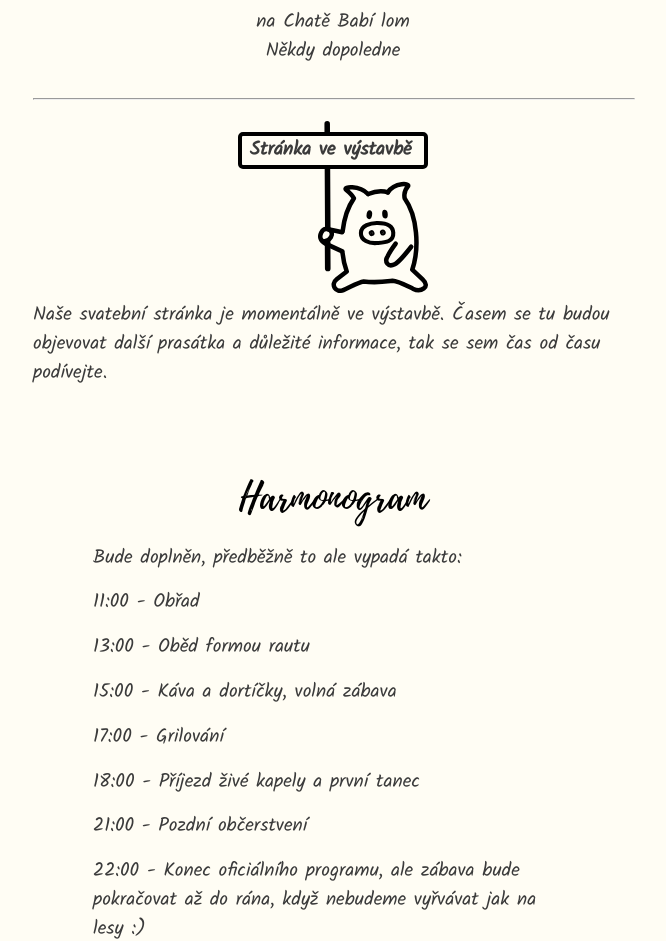
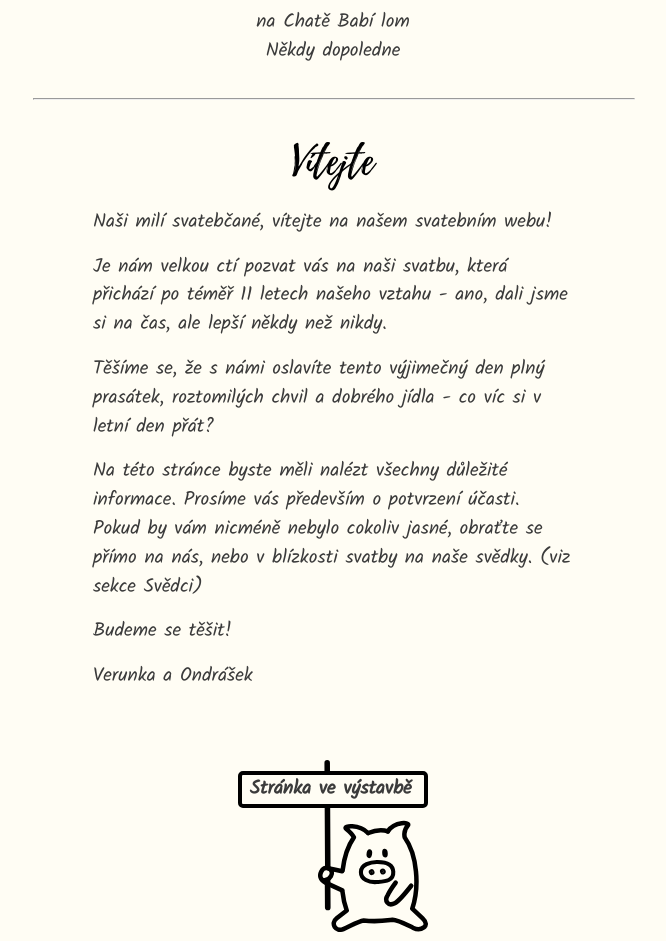
Before and after one commit to Papooch/takmysetedavemem.cz, a Nuxt app: page / in a window 1280 px wide. Shown: the part 343-1284 px from the top of the page, without its empty margins (307-973 px from the left). Built offline with nearby package versions, Linux system fonts and the light colour scheme.

Commit message:
added introduction and updated texts

```diff
--- a/app/components/pages/MainPage.vue
+++ b/app/components/pages/MainPage.vue
@@ -64,6 +64,18 @@
       alignment="center"
       gap="0.5"
     >
+      <PageSection
+        id="introduction"
+        :title="t.sections.introduction.title"
+      >
+        <PMultiline :rows="t.sections.introduction.contentRows" />
+      </PageSection>
+      <PSpacer
+        height="1"
+        width="20%"
+        margin="2"
+      />
+
       <!-- Work in progress info -->
       <div>
         <div
@@ -172,6 +184,17 @@
       >
         <PMultiline :rows="t.sections.gifts.contentRows" />
       </PageSection>
+      <PSpacer
+        height="1"
+        width="20%"
+        margin="2"
+      />
+      <PageSection
+        id="witnesses"
+        :title="t.sections.witnesses.title"
+      >
+        <PMultiline :rows="t.sections.witnesses.contentRows" />
+      </PageSection>
 
       <PSpacer
         height="10"
--- a/i18n/locales/cz.ts
+++ b/i18n/locales/cz.ts
@@ -10,17 +10,31 @@ export const cz = {
   },
 
   sections: {
+    introduction: {
+      title: "Vítejte",
+      contentRows: [
+        "Naši milí svatebčané, vítejte na našem svatebním webu!",
+        "Je nám velkou ctí pozvat vás na naši svatbu, která přichází po téměř 11 letech našeho vztahu - ano, dali jsme si na čas, ale lepší někdy než nikdy.",
+        "Těšíme se, že s námi oslavíte tento výjimečný den plný prasátek, roztomilých chvil a dobrého jídla - co víc si v letní den přát?",
+        "Na této stránce byste měli nalézt všechny důležité informace. Prosíme vás především o potvrzení účasti. Pokud by vám nicméně nebylo cokoliv jasné, obraťte se přímo na nás, nebo v blízkosti svatby na naše svědky. (viz sekce Svědci)",
+        "Budeme se těšit!",
+        "Verunka a  Ondrášek",
+      ],
+    },
     schedule: {
       title: "Harmonogram",
       contentRows: [
         "Bude doplněn, předběžně to ale vypadá takto:",
-        "11:00 - Obřad",
-        "13:00 - Oběd formou rautu",
-        "15:00 - Káva a dortíčky, volná zábava",
+        "10:30 - Trousení hostů",
+        "11:30 - Obřad (to proč jsme tu my)",
+        "13:00 - Oběd formou rautu (to proč jste tu vy)",
+        "14:45 - Káva a dortíček",
+        "15:30 - Svatební kytinka",
+        "16:00 - Svatební kvíz",
         "17:00 - Grilování",
         "18:00 - Příjezd živé kapely a první tanec",
         "21:00 - Pozdní občerstvení",
-        "22:00 - Konec oficiálního programu, ale zábava bude pokračovat až do rána, když nebudeme vyřvávat jak na lesy :)",
+        "22:00 - Konec oficiálního programu, ale zábava bude pokračovat až do rána",
       ],
     },
     confirmation: {
@@ -28,7 +42,6 @@ export const cz = {
       contentRows: [
         "Prosíme, vypište počet osob a jednotlivá jména těch, jejichž účast potvrzujete.",
         "Kapacita chaty je poměrně omezená, proto +1, které nebyly uvedeny na obálce pozvánky, bohužel nejsou možné. Děkujeme za pochopení.",
-        "Děti máme rádi, ale pokud byste měli hlídání, možná byste si s námi svatbu užili o něco více? ",
       ],
     },
     arrival: {
@@ -56,6 +69,13 @@ export const cz = {
       title: "Dárečky",
       contentRows: [
         "Největším dárečkem je pro nás samozřejmě vaše účast. Ale kromě vás máme rádi i penízky. A rádi bychom zase vyrazili poznávat svět.",
+      ],
+    },
+    witnesses: {
+      title: "Svědkové",
+      contentRows: [
+        "Svědčit nám budou naši drazí sourozenci - Dalča a Monča. Pokud budete mít nějaké dotazy během svatebního dne nebo budete potřebovat řešit cokoliv ohledně organizace (např. že pro nás máte nějaké překvapeníčko) či jiných detailů, obracejte se, prosíme, přímo na ně.",
+        "Kontakty doplníme.",
       ],
     },
   },
@@ -103,6 +123,6 @@ export const cz = {
     toBeAdded: "... bude doplněno ...",
     backToHome: "Zpět na úvod",
     websiteUnderConstruction: "Stránka ve výstavbě",
-    websiteUnderConstructionText: "Naše svatební stránka je momentálně ve výstavbě. Časem se tu budou objevovat další prasátka a důležité informace, tak se sem čas od času podívejte.",
+    websiteUnderConstructionText: "Naše svatební stránka je stále ve výstavbě. Většina informací je již aktuální, ale časem se tu budou objevovat další prasátka a důležité detaily, tak se sem čas od času podívejte.",
   },
 };
--- a/i18n/locales/en.ts
+++ b/i18n/locales/en.ts
@@ -12,17 +12,30 @@ export const en: Translations = {
   },
 
   sections: {
+    introduction: {
+      title: "Welcome",
+      contentRows: [
+        "Dear wedding guests, welcome to our wedding website!",
+        "It is a great honour for us to invite you to our wedding, which comes after almost 11 years of our relationship - yes, we took our time, but better late than never.",
+        "We look forward to celebrating this special day with you, full of little pigs, adorable moments and good food - what more could you ask for on a summer's day?",
+        "On this page you should find all the important information. We ask you above all to confirm your attendance. If anything is unclear, feel free to reach out to us directly, or closer to the wedding to our witnesses. (see the Witnesses section)",
+        "We can't wait to see you!",
+        "Verunka and Ondrášek",
+      ],
+    },
     schedule: {
       title: "Schedule",
       contentRows: [
         "Will be added, but tentatively it looks like this:",
-        "11:00 - Ceremony",
-        "13:00 - Lunch buffet",
-        "15:00 - Coffee and cakes, free entertainment",
+        "10:30 - Guest arrival",
+        "11:30 - Ceremony (the reason we're here)",
+        "13:00 - Lunch buffet (the reason you're here)",
+        "15:00 - Coffee and cakes",
+        "16:00 - Wedding quiz",
         "17:00 - Barbecue",
         "18:00 - Arrival of live band and first dance",
         "21:00 - Late refreshments",
-        "22:00 - End of official program, but the party will continue until morning, unless we start shouting like in the forest :)",
+        "22:00 - End of official program, but the party will continue until morning",
       ],
     },
     confirmation: {
@@ -30,7 +43,6 @@ export const en: Translations = {
       contentRows: [
         "Please list the number of people and individual names of those whose attendance you are confirming.",
         "The cottage capacity is quite limited, therefore +1s that were not listed on the invitation envelope are unfortunately not possible. Thank you for understanding.",
-        "We love children, but if you could arrange for childcare, you might enjoy the wedding with us a bit more?",
       ],
     },
     arrival: {
@@ -58,6 +70,13 @@ export const en: Translations = {
       title: "Gifts",
       contentRows: [
         "The greatest gift is of course your attendance. But besides you, we also like money. And we'd love to explore the world again.",
+      ],
+    },
+    witnesses: {
+      title: "Witnesses",
+      contentRows: [
+        "Our witnesses will be our dear siblings - Dalča and Monča. If you have any questions during the wedding day or need to sort out anything regarding the organisation or other details, please reach out to them directly.",
+        "Contacts to be added.",
       ],
     },
   },
@@ -105,6 +124,6 @@ export const en: Translations = {
     toBeAdded: "... will be added ...",
     backToHome: "Back to Home",
     websiteUnderConstruction: "Website under construction",
-    websiteUnderConstructionText: "Our wedding website is currently under construction. More pigs and important information will appear here over time, so check back here from time to time.",
+    websiteUnderConstructionText: "Our wedding website is still under construction. Most of the information is already up to date, but more pigs and important details will appear here over time, so check back here from time to time.",
   },
 };
```
